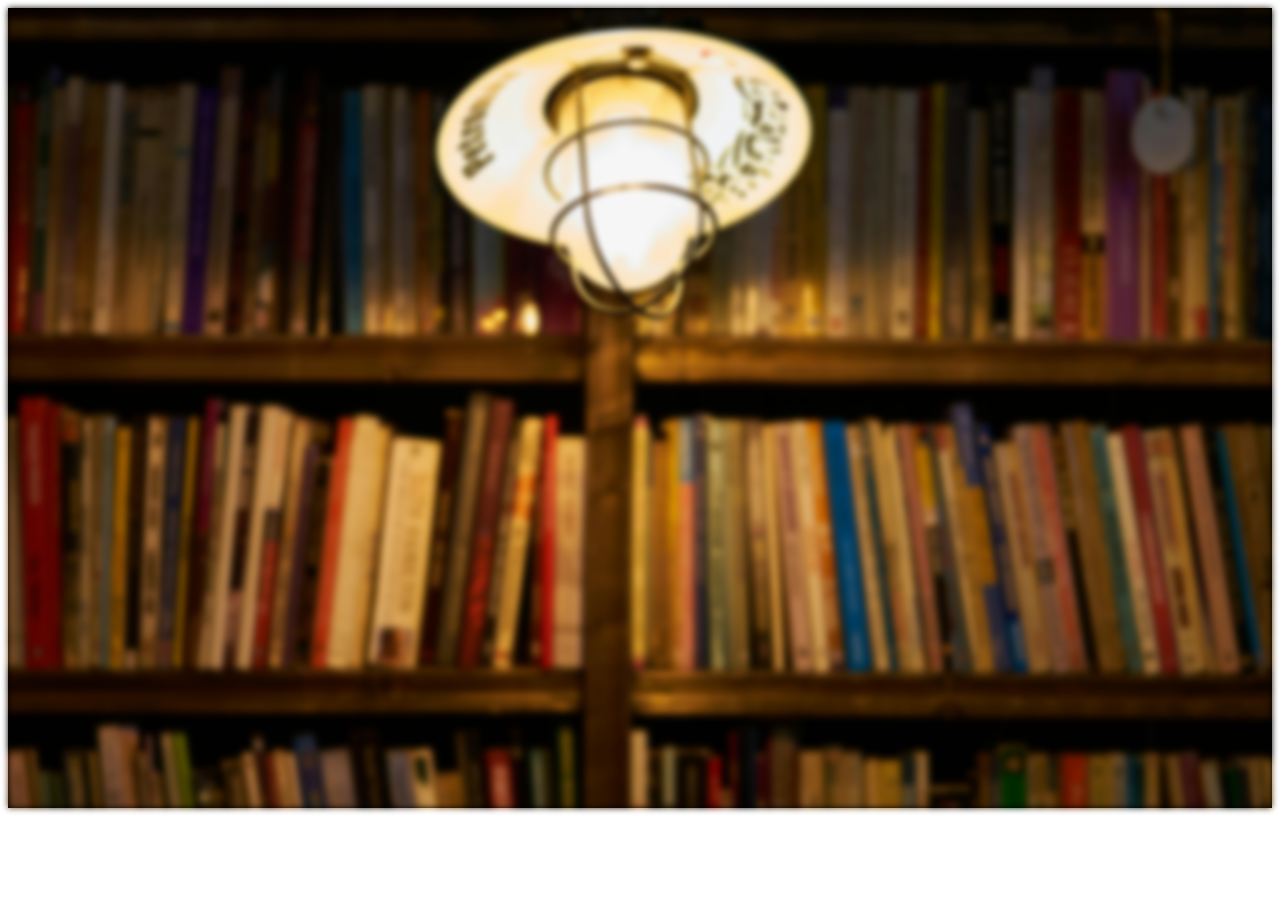
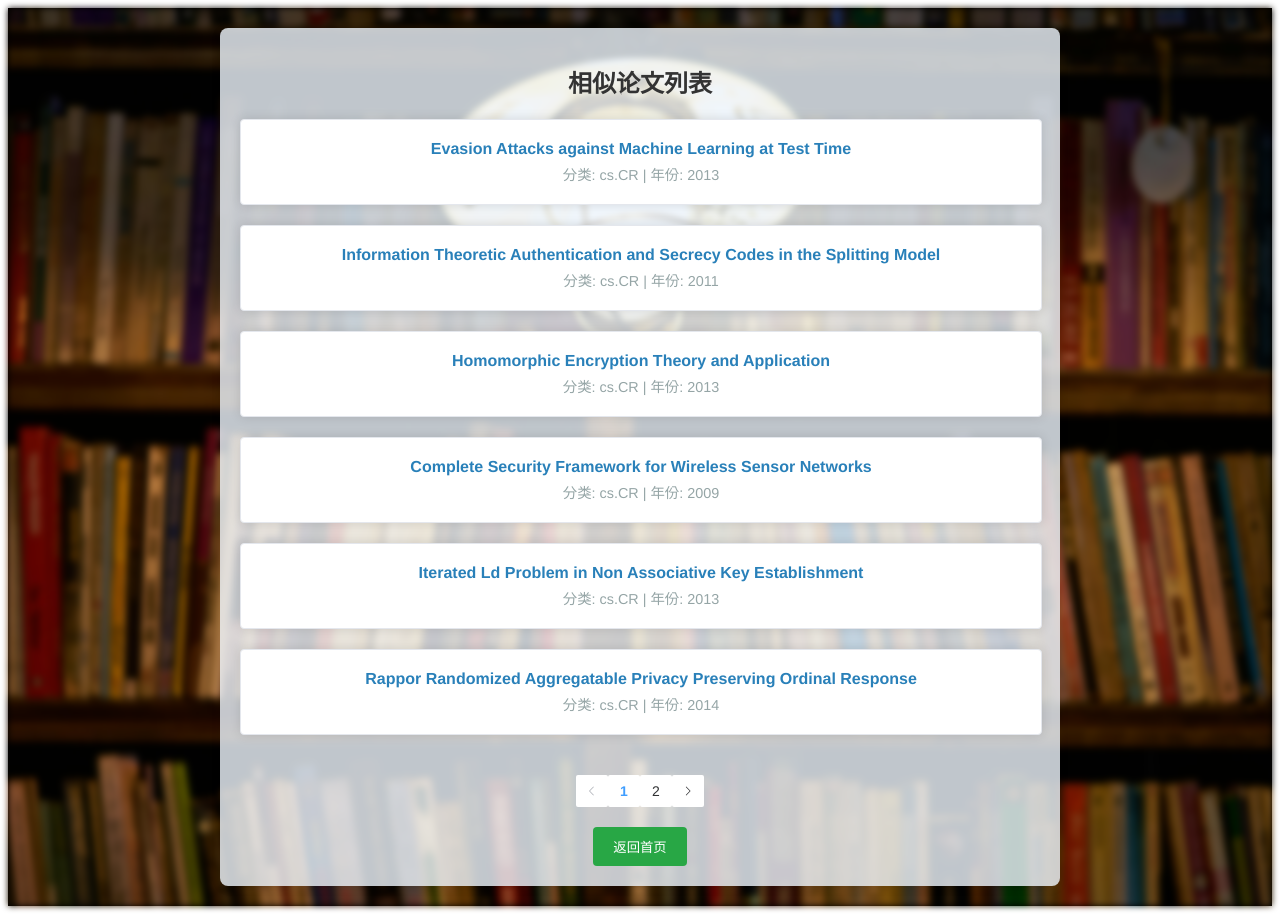
Before and after one commit to KevinW2004/big_data_frontend, a Vue app: page /papers/similar in a window 1280 px wide. Before the commit this address had no page. Before the commit the page ends 816 px from the top, so only its background shows below. Built offline with nearby package versions, Linux system fonts and the light colour scheme.

Commit message:
feat: 实现各类论文列表的假界面（同类、相似、推荐）
- url为/papers/same-category，/papers/similar，/papers/recommend，记得不要加'/#/'(因为不是hash模式)

```diff
--- a/src/components/PaperList.vue
+++ b/src/components/PaperList.vue
@@ -4,7 +4,7 @@
       <el-col v-for="(paper, index) in paginatedPapers" :key="index" :span="24">
         <el-card class="paper-item" @click="goToDetail(paper)">
           <div class="title">{{ paper.title }}</div>
-          <div class="abstract">{{ paper.abstract }}</div>
+          <!-- ><div class="abstract">{{ paper.abstract }}</div><!-->
           <div class="category-year">分类: {{ paper.category }} | 年份: {{ paper.year }}</div>
         </el-card>
       </el-col>
@@ -19,7 +19,6 @@
     />
   </div>
 </template>
-
 <script>
 export default {
   props: {
@@ -43,6 +42,7 @@ export default {
   methods: {
     goToDetail(paper) {
       // 触发跳转到论文详情的逻辑
+      // TODO: 跳转到论文详情页面
       console.log("Navigating to detail for:", paper);
     },
     handlePageChange(page) {
@@ -81,5 +81,6 @@ export default {
 .pagination {
   margin-top: 20px;
   text-align: center;
+  justify-self: center;
 }
 </style>
--- a/src/router/index.js
+++ b/src/router/index.js
@@ -1,5 +1,9 @@
 import { createRouter, createWebHistory } from 'vue-router'
 import HomeView from '../views/HomeView.vue'
+import ListView from '@/views/ListView.vue'
+import { papers } from '@/data/paper_demo'
+// 假数据作为演示，获取category为cs.CR的论文列表
+const fake_papers = papers.filter(paper => paper.category === 'cs.CR')
 
 const routes = [
   {
@@ -7,16 +11,43 @@ const routes = [
     name: 'home',
     component: HomeView
   },
-  {
-    path: '/about',
-    name: 'about',
-    // route level code-splitting
-    // this generates a separate chunk (about.[hash].js) for this route
-    // which is lazy-loaded when the route is visited.
-    component: function () {
-      return import(/* webpackChunkName: "about" */ '../views/AboutView.vue')
+  { //同类论文列表
+    path: '/papers/same-category',
+    name:'papers-in-same-category',
+    component: ListView,
+    props: {
+      title: '同类论文列表',
+      papers: fake_papers
+    }
+  },
+  { //相似论文列表
+    path: '/papers/similar',
+    name:'similar-papers',
+    component: ListView,
+    props: {
+      title: '相似论文列表',
+      papers: fake_papers
+    }
+  },
+  { // 推荐论文列表
+    path: '/papers/recommend',
+    name:'recommend-papers',
+    component: ListView,
+    props: {
+      title: '推荐论文列表',
+      papers: fake_papers
     }
   }
+  // {
+  //   path: '/about',
+  //   name: 'about',
+  //   // route level code-splitting
+  //   // this generates a separate chunk (about.[hash].js) for this route
+  //   // which is lazy-loaded when the route is visited.
+  //   component: function () {
+  //     return import(/* webpackChunkName: "about" */ '../views/AboutView.vue')
+  //   }
+  // }
 ]
 
 const router = createRouter({
--- /dev/null
+++ b/src/views/ListView.vue
@@ -0,0 +1,77 @@
+<template>
+    <div class="list-view">
+        <h1 class="title">{{ title }}</h1>
+        <paper-list :papers="papers" />
+        <div class="navigation">
+            <button @click="goBack" class="btn">返回首页</button>
+        </div>
+    </div>
+</template>
+
+<script>
+import PaperList from '@/components/PaperList.vue';
+
+export default {
+    components: {
+        PaperList
+    },
+    props: {
+        title: {
+            type: String,
+            required: true,
+        },
+        papers: {
+            type: Array,
+            required: true,
+        },
+    },
+    methods: {
+        goBack() {
+            this.$router.push('/'); // 返回首页
+        },
+        goToNext() {
+            // 实现下一页的逻辑
+            alert('这里是下一页的逻辑'); // 示例提示
+        },
+    },
+};
+</script>
+
+<style scoped>
+.list-view {
+    background-color: rgba(240, 248, 255, 0.8);
+    padding: 20px;
+    border-radius: 8px;
+    box-shadow: 0 2px 10px rgba(0, 0, 0, 0.1);
+    max-width: 800px;
+    margin: 20px auto;
+}
+
+.title {
+    text-align: center;
+    font-size: 24px;
+    font-weight: bold;
+    color: #333;
+    margin-bottom: 20px;
+}
+
+.navigation {
+    text-align: center;
+    margin-top: 20px;
+}
+
+.btn {
+    background-color: #28a745;
+    color: white;
+    border: none;
+    border-radius: 4px;
+    padding: 10px 20px;
+    cursor: pointer;
+    margin: 0 10px;
+    transition: background-color 0.3s;
+}
+
+.btn:hover {
+    background-color: #218838;
+}
+</style>
```
